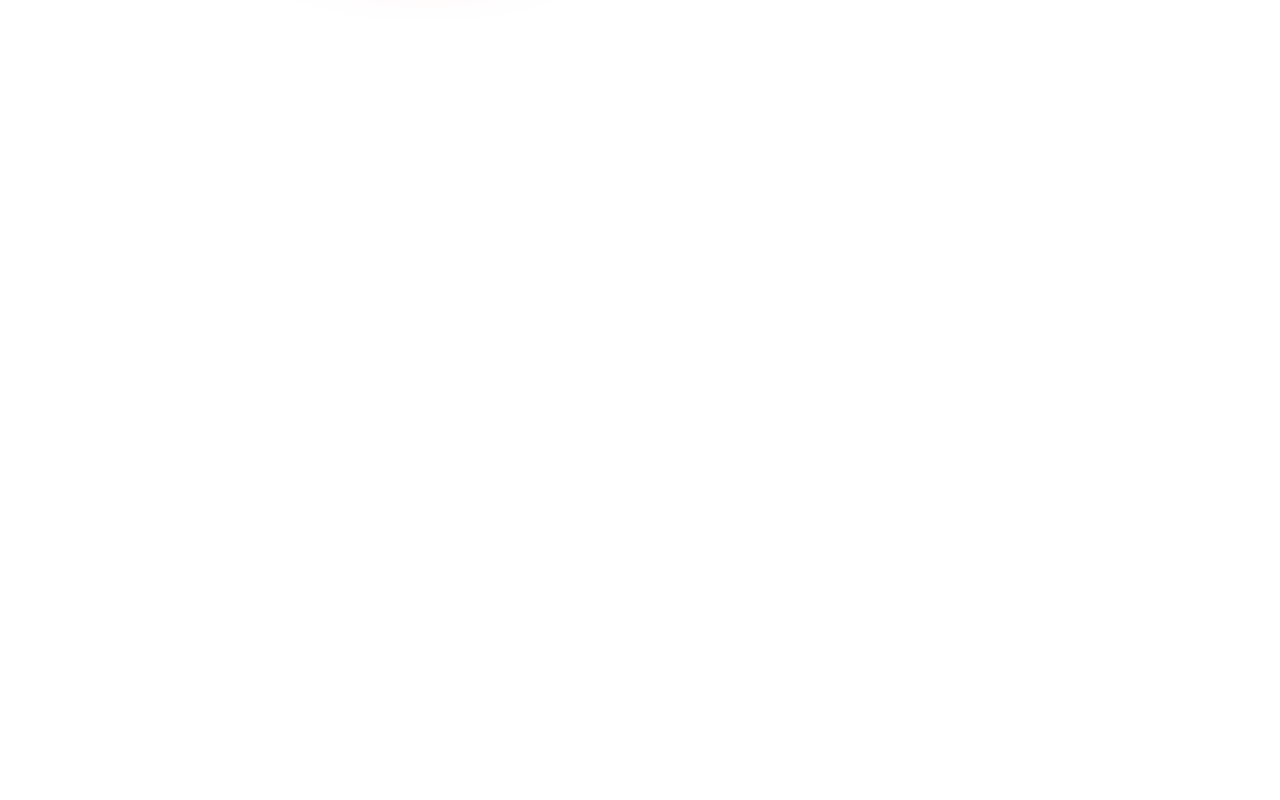
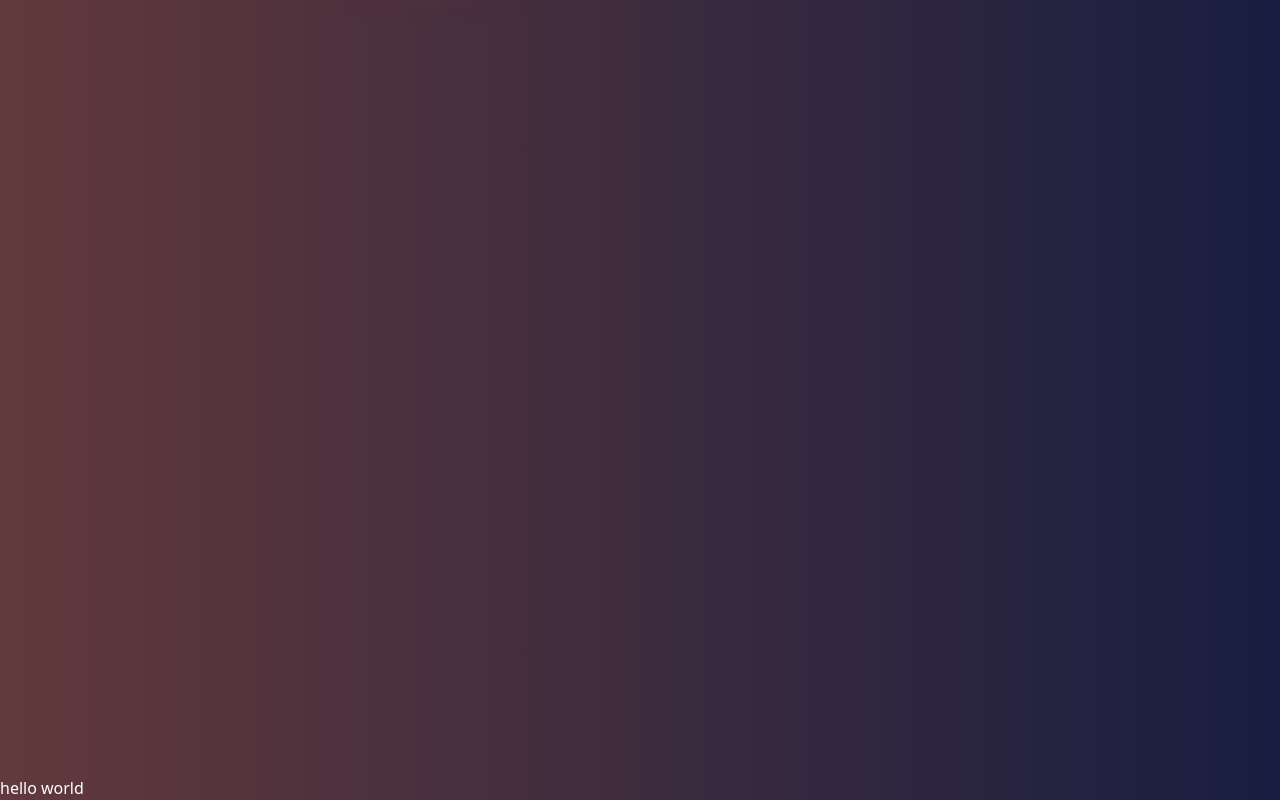
Before and after one commit to JustFr4nck/MyPersonalPortfolio, a Vue app in the folder my-personal-portfolio/: page / in a window 1280 px wide. Shown: the part 872-1672 px from the top of the page. Before the commit the page ends 800 px from the top, so only its background shows below. Built offline with nearby package versions, Linux system fonts and the light colour scheme.

Commit message:
aboutFirstUpdate

```diff
--- a/my-personal-portfolio/src/App.vue
+++ b/my-personal-portfolio/src/App.vue
@@ -5,19 +5,23 @@
 
     <MyNavbar/>
     <MyHome/>
+    <MyAbout/>
 
   </header>
 </template>
 
 <script lang="ts">
+
   import MyNavbar from './components/MyNavbar.vue'
   import MyHome from './components/MyHome.vue'
+  import MyAbout from './components/MyAbout.vue';
 
   export default{
 
     components:{
       MyNavbar,
-      MyHome
+      MyHome,
+      MyAbout
     }
   }
 
--- a/my-personal-portfolio/src/assets/main.css
+++ b/my-personal-portfolio/src/assets/main.css
@@ -172,3 +172,13 @@
               0 0 40px orangered;
 
 }
+
+
+
+
+
+
+.aboutLayout{
+
+  padding-top: 850px;
+}
--- /dev/null
+++ b/my-personal-portfolio/src/components/MyAbout.vue
@@ -0,0 +1,9 @@
+<template>
+    <div class="aboutLayout">
+        <p>hello world</p>
+    </div>
+</template>
+
+<script setup>
+
+</script>
--- a/my-personal-portfolio/src/router/index.ts
+++ b/my-personal-portfolio/src/router/index.ts
@@ -1,5 +1,5 @@
 import { createRouter, createWebHistory } from 'vue-router'
-import HomeView from '../views/HomeView.vue'
+import App from '../App.vue'
 
 const router = createRouter({
   history: createWebHistory(import.meta.env.BASE_URL),
@@ -7,7 +7,7 @@
     {
       path: '/',
       name: 'home',
-      component: HomeView,
+      component: App,
     }
 
   ],
```
